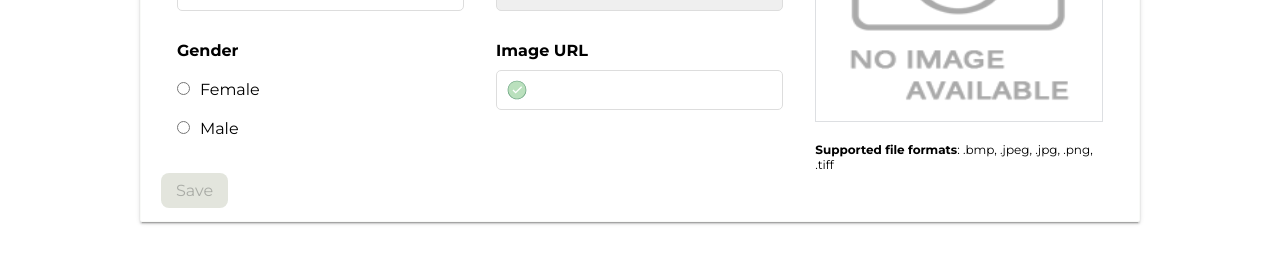
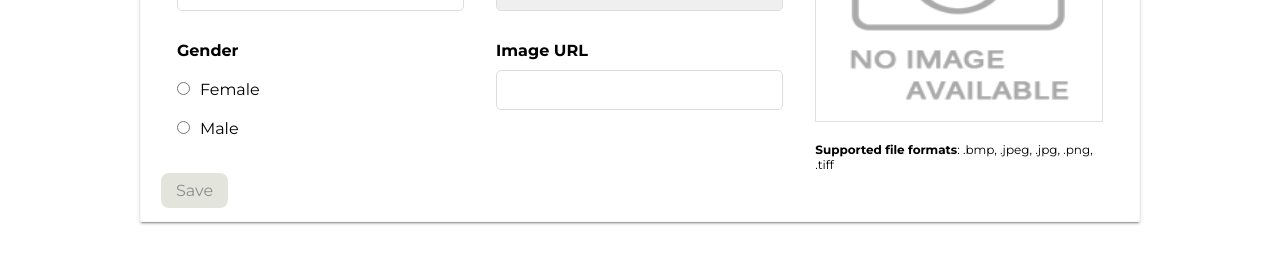
Before and after one commit to ccquach/adopt-pet-app, a React (Create React App) app in the folder adopt-client/: page /pets/new in a window 1280 px wide. Shown: the part 369-627 px from the top of the page. Built offline with nearby package versions, Linux system fonts and the light colour scheme; no server answers.

Commit message:
remove input valid style from img input and update submit button styles

```diff
--- a/adopt-client/src/containers/PetForm.css
+++ b/adopt-client/src/containers/PetForm.css
@@ -88,7 +88,7 @@
   background: no-repeat 10px 9px/20px url('../images/invalid.svg') #FFEEE4;
 }
 
-.text-input-field:valid:not(:focus) {
+.text-input-field:valid:not(:focus):not(#pet-img-input) {
   background: no-repeat 10px 9px/20px url('../images/check.svg') #fff;
 }
 
@@ -107,6 +107,17 @@
   color: #FFFFF3;
   transition: all 0.2s linear;
   cursor: pointer;
+}
+
+.submit-button:focus {
+  background: #A593E0;
+  color: #FFFFF3;
+  outline: 0;
+}
+
+.submit-button:disabled {
+  background: #E0E3DA;
+  color: grey;
 }
 
 /* media rules */
```
